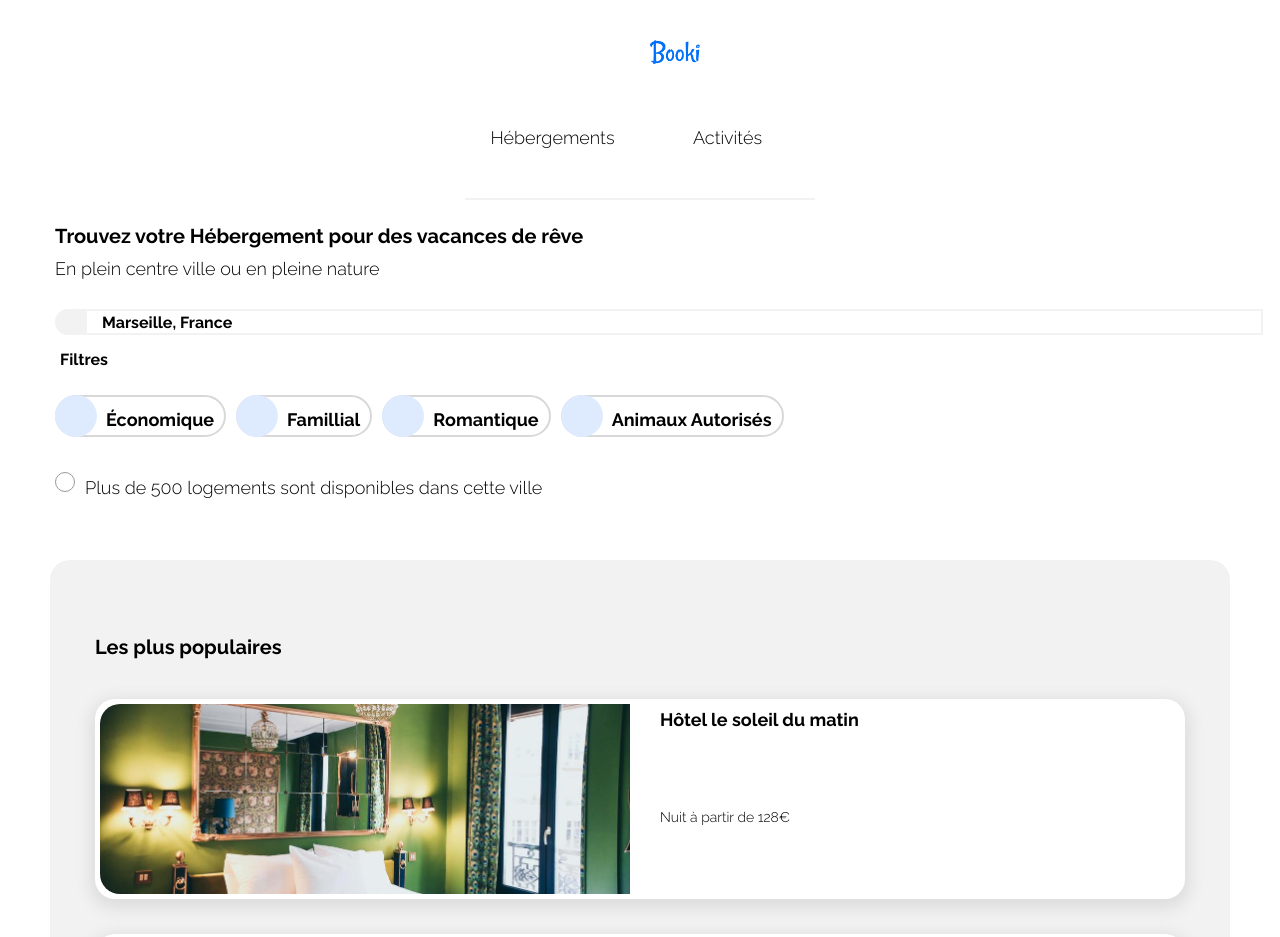
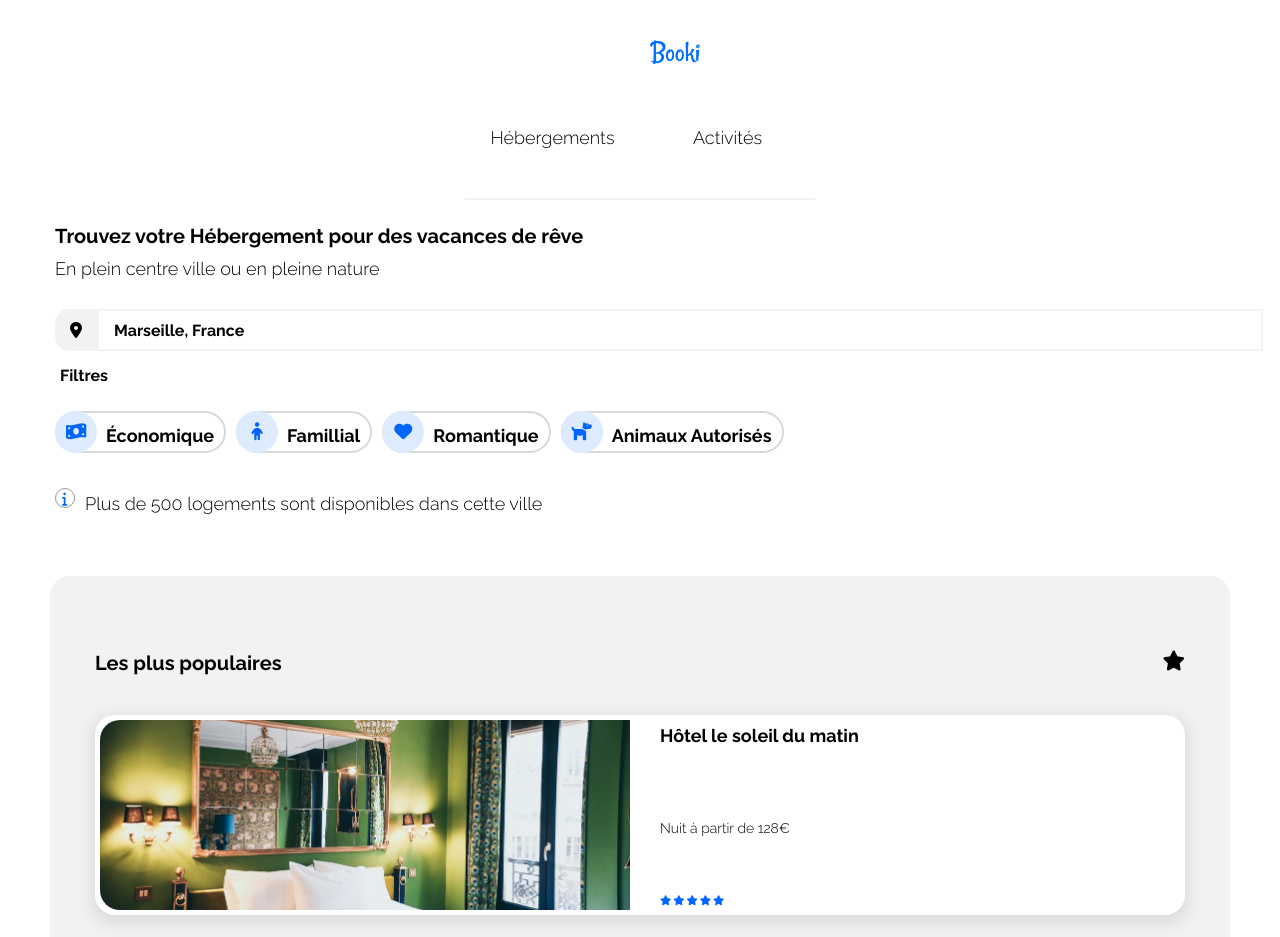
Before and after one commit to jcommaret/Booki, a React (Vite) app: page / in a window 1280 px wide. Shown: the top 937 px of the page. Built offline with nearby package versions, Linux system fonts and the light colour scheme.

Commit message:
Ajout de Font Awesome dans index.html, refactorisation des types d'images et des composants Article et Image pour une meilleure gestion des props. Amélioration des styles CSS pour les articles et les activités.

```diff
--- a/index.html
+++ b/index.html
@@ -4,6 +4,8 @@
     <meta charset="UTF-8" />
     <title>Booki</title>
     <meta name="viewport" content="width=device-width, initial-scale=1, maximum-scale=1">
+    <!-- Font Awesome -->
+    <link rel="stylesheet" href="https://cdnjs.cloudflare.com/ajax/libs/font-awesome/6.5.1/css/all.min.css">
     <!--Communs-->
     <link rel="stylesheet" href="/src/css/reset.css">
     <link rel="stylesheet" href="/src/css/common.css">
--- a/src/App.tsx
+++ b/src/App.tsx
@@ -1,57 +1,14 @@
-// * Hébergements
-import { hebergements1, hebergements2, hebergements3, hebergements4, hebergements5, hebergements6 } from './assets/images/images';
-// * Activités
-import { activites1, activites2, activites3, activites4, activites5, activites6 } from './assets/images/images'
-// * Popular
-import { popular1, popular2, popular3 } from './assets/images/images'
+// * Imports
+import { imageMap } from './assets/images/images';
 import content from './assets/data/content.json';
 
 import Header from './components/Header';
 import Footer from './components/Footer';
 import Article from './components/Article';
 
-type ImageType = {
-  src: string;
-  srcSet: string;
-  sizes: string;
-  alt: string;
-};
-
-type ImageMapType = {
-  [key: string]: ImageType;
-};
-
-type ContentItem = {
-  image: string;
-  title: string;
-  description?: string;
-  rating?: string;
-};
-
-type ContentSection = {
-  section: string;
-  items: ContentItem[];
-};
+import { ContentSection } from './types/articles';
 
 function App() {
-  const imageMap: ImageMapType = {
-    hebergement1: hebergements1,
-    hebergement2: hebergements2,
-    hebergement3: hebergements3,
-    hebergement4: hebergements4,
-    hebergement5: hebergements5,
-    hebergement6: hebergements6,
-    popular1: popular1,
-    popular2: popular2,
-    popular3: popular3,
-    activites1: activites1,
-    activites2: activites2,
-    activites3: activites3,
-    activites4: activites4,
-    activites5: activites5,
-    activites6: activites6,
-  };
-
   const typedContent = content as ContentSection[];
 
   console.log('Hébergements items:', typedContent[0].items);
@@ -110,7 +67,7 @@ function App() {
 
             <div id="activites" className="activity">
                 <h2>{typedContent[2].section}</h2>
-                <div className="activity">
+                <div className="act">
                     <div className="big">
                         <Article
                             image={imageMap[typedContent[2].items[0].image]}
--- a/src/assets/images/images.tsx
+++ b/src/assets/images/images.tsx
@@ -1,3 +1,5 @@
+import { ImageType, ImageMapType } from '../../types/articles';
+
 /* logo */
 import BookiLogo from './logo/Booki.png';
 import BookiLogo3x from './logo/Booki@3x.png';
@@ -31,114 +33,134 @@ const logo = {
   alt: 'Logo Booki'
 };
 
-const hebergements1 = {
+const hebergements1: ImageType = {
     src: hebergement1,
     srcSet: `${hebergement1} 300w, ${hebergement1} 1000w, ${hebergement1} 2000w, ${hebergement1} 4000w`,
     sizes: '100vw',
     alt: 'Hébergement 1'
 };
 
-const hebergements2 = {
+const hebergements2: ImageType = {
   src: hebergement2,
   srcSet: `${hebergement2} 300w, ${hebergement2} 1000w, ${hebergement2} 2000w, ${hebergement2} 4000w`,
   sizes: '100vw',
   alt: 'Hébergement 2'
 };
 
-const hebergements3 = {
+const hebergements3: ImageType = {
   src: hebergement3,
   srcSet: `${hebergement3} 300w, ${hebergement3} 1000w, ${hebergement3} 2000w, ${hebergement3} 4000w`,
   sizes: '100vw',
   alt: 'Hébergement 3'
 };
 
-const hebergements4 = {
+const hebergements4: ImageType = {
   src: hebergement4,
   srcSet: `${hebergement4} 300w, ${hebergement4} 1000w, ${hebergement4} 2000w, ${hebergement4} 4000w`,
   sizes: '100vw',
   alt: 'Hébergement 4'
 };
 
-const hebergements5 = {
+const hebergements5: ImageType = {
   src: hebergement5,
   srcSet: `${hebergement5} 300w, ${hebergement5} 1000w, ${hebergement5} 2000w, ${hebergement5} 4000w`,
   sizes: '100vw',
   alt: 'Hébergement 5'
 };
 
-const hebergements6 = {
+const hebergements6: ImageType = {
   src: hebergement6,
   srcSet: `${hebergement6} 300w, ${hebergement6} 1000w, ${hebergement6} 2000w, ${hebergement6} 4000w`,
   sizes: '100vw',
   alt: 'Hébergement 6'
 };
 
-const activites1 = {
+const activites1: ImageType = {
   src: activite1,
   srcSet: `${activite1} 300w, ${activite1} 1000w, ${activite1} 2000w, ${activite1} 4000w`,
   sizes: '100vw',
   alt: 'Activité 1'
 };
 
-const activites2 = {
+const activites2: ImageType = {
   src: activite2,
   srcSet: `${activite2} 300w, ${activite2} 1000w, ${activite2} 2000w, ${activite2} 4000w`,
   sizes: '100vw',
   alt: 'Activité 2'
 };
 
-const activites3 = {
+const activites3: ImageType = {
   src: activite3,
   srcSet: `${activite3} 300w, ${activite3} 1000w, ${activite3} 2000w, ${activite3} 4000w`,
   sizes: '100vw',
   alt: 'Activité 3'
 };
 
-const activites4 = {
+const activites4: ImageType = {
   src: activite4,
   srcSet: `${activite4} 300w, ${activite4} 1000w, ${activite4} 2000w, ${activite4} 4000w`,
   sizes: '100vw',
   alt: 'Activité 4'
 };
 
-const activites5 = {
+const activites5: ImageType = {
   src: activite5,
   srcSet: `${activite5} 300w, ${activite5} 1000w, ${activite5} 2000w, ${activite5} 4000w`,
   sizes: '100vw',
   alt: 'Activité 5'
 };
 
-const activites6 = {
+const activites6: ImageType = {
   src: activite6,
   srcSet: `${activite6} 300w, ${activite6} 1000w, ${activite6} 2000w, ${activite6} 4000w`,
   sizes: '100vw',
   alt: 'Activité 6'
 };
 
-const popular1 = {
+const popular1: ImageType = {
   src: popularImg1,
   srcSet: `${popularImg1} 300w, ${popularImg1} 1000w, ${popularImg1} 2000w, ${popularImg1} 4000w`,
   sizes: '100vw',
   alt: 'Popular 1'
 };
 
-const popular2 = {
+const popular2: ImageType = {
   src: popularImg2,
   srcSet: `${popularImg2} 300w, ${popularImg2} 1000w, ${popularImg2} 2000w, ${popularImg2} 4000w`,
   sizes: '100vw',
   alt: 'Popular 2'
 };
 
-const popular3 = {
+const popular3: ImageType = {
   src: popularImg3,
   srcSet: `${popularImg3} 300w, ${popularImg3} 1000w, ${popularImg3} 2000w, ${popularImg3} 4000w`,
   sizes: '100vw',
   alt: 'Popular 3'
 };
 
+// Image Map
+const imageMap: ImageMapType = {
+    hebergement1: hebergements1,
+    hebergement2: hebergements2,
+    hebergement3: hebergements3,
+    hebergement4: hebergements4,
+    hebergement5: hebergements5,
+    hebergement6: hebergements6,
+    popular1: popular1,
+    popular2: popular2,
+    popular3: popular3,
+    activites1: activites1,
+    activites2: activites2,
+    activites3: activites3,
+    activites4: activites4,
+    activites5: activites5,
+    activites6: activites6,
+};
+
 export {
   logo,
   hebergements1, hebergements2, hebergements3, hebergements4, hebergements5, hebergements6,
   activites1, activites2, activites3, activites4, activites5, activites6,
-  popular1, popular2, popular3
+  popular1, popular2, popular3,
+  imageMap
 };
--- a/src/components/Article/index.tsx
+++ b/src/components/Article/index.tsx
@@ -1,17 +1,6 @@
 import Image from '../Image';
 
-interface ArticleProps {
-    image: {
-        src: string;
-        srcSet: string;
-        sizes: string;
-        alt: string;
-    };
-    title: string;
-    description?: string;
-    rating?: string;
-    className?: string;
-}
+import { ArticleProps } from '../../types/articles';
 
 const Article: React.FC<ArticleProps> = ({ image, title, description, rating, className }) => {
     // Use a type guard to ensure the image exists
--- a/src/components/Image/index.tsx
+++ b/src/components/Image/index.tsx
@@ -1,14 +1,5 @@
 import React from 'react';
-
-// Define the props for the Image component
-interface ImageProps {
-    image: {
-        src: string;
-        srcSet: string;
-        sizes: string;
-        alt: string;
-    };
-}
+import { ImageProps } from '../../types/articles';
 
 // Image component that takes in an image object as a prop
 const Image: React.FC<ImageProps> = ({ image }) => {
--- a/src/css/common.css
+++ b/src/css/common.css
@@ -64,6 +64,18 @@ article p, .rating{
     color:var(--dark-blue-color);
 }
 
+.fa-star.checked {
+    color: #0065FC;
+}
+
+.fa-star {
+    color: #F2F2F2;
+}
+
+.rating {
+    display: flex;
+    gap: 2px;
+}
 
 body{
     width: 100%;
--- a/src/css/desktop.css
+++ b/src/css/desktop.css
@@ -340,49 +340,64 @@ main .activity h2{
 }
 
 main .activity .act {
-    display:flex;
-    height:500px;
-    gap:30px;
+    display: flex;
+    height: 500px;
+    gap: 30px;
 }
 
 main .act div{
-    flex:1;
+    flex: 1;
 }
 
-main .activity article :hover{
+main .activity article {
+    height: 100%;
     cursor: pointer;
-}
-
-main .act div:nth-child(1), .act div:nth-child(3){
-    height:100%;
-}
-
-main .act article, .act .column{
-    display: flex;
-    flex-direction: column;
-    justify-content: space-between;
+    background-color: white;
+    border-radius: 20px;
+    box-shadow: 0px 5px 15px 5px var(--shadow-grey-color);
 }
 
 main .activity article img {
+    width: 100%;
+    height: calc(100% - 60px);
+    object-fit: cover;
     border-top-left-radius: 20px;
     border-top-right-radius: 20px;
 }
 
-main .act div:nth-child(1) article, .act div:nth-child(3) article{
-    height:100%;
+main .act .column {
+    display: flex;
+    flex-direction: column;
+    gap: 30px;
 }
 
-main .act div:nth-child(1) article img, .act div:nth-child(3) article img{
-    height:100%;
+/* Ajustement des hauteurs pour les articles dans les colonnes */
+main .act .column article.two {
+    height: 240px;
 }
 
-main .act .column article{
-    height:45%;
-
+main .act .column article.three {
+    height: 165px;
 }
 
-main .act .column article img{
-    max-height:80%;
+main .act .column article.five {
+    height: 195px;
+}
+
+main .act .column article.six {
+    height: 210px;
+}
+
+main .activity article .description {
+    height: 60px;
+    display: flex;
+    align-items: center;
+    padding-left: 20px;
+}
+
+main .activity article:hover {
+    transform: scale(1.02);
+    transition: transform 0.3s ease;
 }
 
 footer{
--- /dev/null
+++ b/src/types/articles.ts
@@ -0,0 +1,37 @@
+// Types pour les images
+export type ImageType = {
+    src: string;
+    srcSet: string;
+    sizes: string;
+    alt: string;
+};
+
+export type ImageMapType = {
+    [key: string]: ImageType;
+};
+
+// Types pour les composants
+export interface ImageProps {
+    image: ImageType;
+}
+
+export interface ArticleProps {
+    image: ImageType;
+    title: string;
+    description?: string;
+    rating?: string;
+    className?: string;
+}
+
+// Types pour le contenu
+export type ContentItem = {
+    image: string;
+    title: string;
+    description?: string;
+    rating?: string;
+};
+
+export type ContentSection = {
+    section: string;
+    items: ContentItem[];
+};
```
